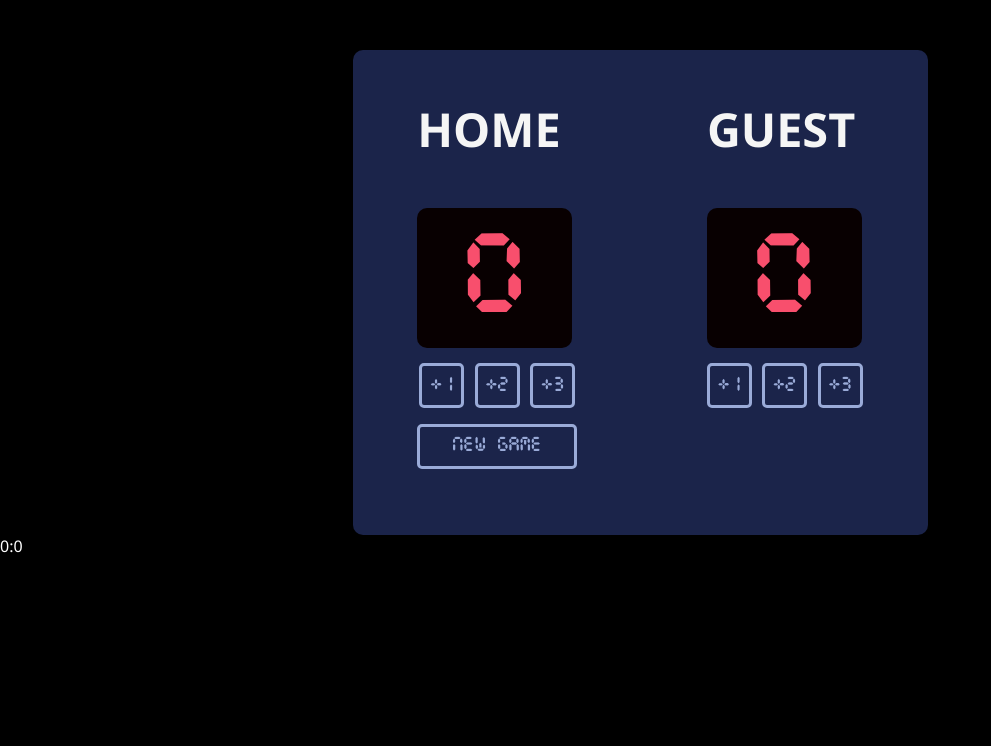
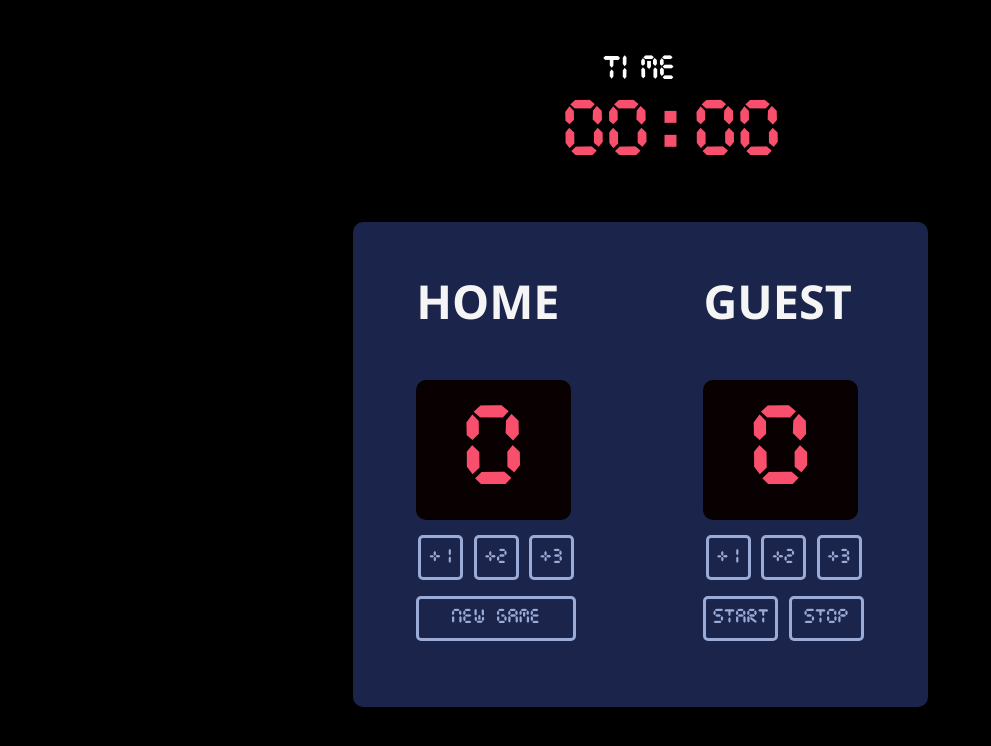
Before and after one commit to gruuvindotdev/scrimba-scoreboard, a plain HTML site: page index.html in a window 1280 px wide. Both pictures are taken after a click on the button "New Game". Shown: the whole page, without its empty margins (0-991 px from the left). Drawn offline with Linux system fonts and the light colour scheme.

Commit message:
add timer functionality and a new time display above the container

```diff
--- a/index.html
+++ b/index.html
@@ -7,6 +7,10 @@
     <title>Basketball Scoreboard</title>
 </head>
 <body>
+    <div id="timer">
+        <span id="time">TIME</span>
+        <span id="min">00</span>:<span id="sec">00</span>
+    </div>
     <div class="container">
         <div>
             <h3>HOME</h3>
@@ -26,9 +30,10 @@
                 <button onclick="addGuest2()">+2</button>
                 <button onclick="addGuest3()">+3</button>
             </div>
+            <button onclick="startTimer()" id="startBtn">Start</button>
+            <button onclick="stopTimer()" id="stopBtn">Stop</button>
         </div>
     </div>
-    <div class="timer"><span id="min">00</span>:<span id="sec">00</span></div>
     <script src="index.js"></script>
 </body>
 </html>
--- a/index.js
+++ b/index.js
@@ -60,45 +60,37 @@ function newGame() {
     ctnHome.textContent = scoreHome
     ctnGuest.textContent = scoreGuest
     updateLeader()
+    clearInterval(timerInterval);
+    minutes = 0;  // Reset minutes
+    seconds = 0;  // Reset seconds
+    updateTimerDisplay();
 }
 
-// TODO: Timing feature
+let timerInterval;
+let seconds = 0;
+let isTimerRunning = false;
 
-let timerMin = document.getElementById("min")
-let timerSec = document.getElementById("sec")
-
-let minutes = 0
-let seconds = 0
-
-timerMin.textContent = minutes
-timerSec.textContent = seconds
-
-function pause() {
-    clearInterval(cron)
+function startTimer() {
+    if (!isTimerRunning) {
+        isTimerRunning = true;
+        timerInterval = setInterval(() => {
+            seconds++;
+            updateTimerDisplay();
+        }, 1000);
+    }
 }
 
-function startTimer() {
-    pause()
-    cron = setInterval(() => { timer(); }, 10);
+function stopTimer() {
+    if (isTimerRunning) {
+        clearInterval(timerInterval);
+        isTimerRunning = false;
+    }
 }
 
-function timer() {
-    if ((millisecond += 10) == 1000) {
-        millisecond = 0;
-        second++;
-      }
-      if (second == 60) {
-        second = 0;
-        minute++;
-      }
-      if (minute == 60) {
-        minute = 0;
-        hour++;
-      }
-      timerMin.textContent  = returnData(minute);
-      timerSec.textContent = returnData(second);
+function updateTimerDisplay() {
+    const minutes = Math.floor(seconds / 60);
+    const remainingSeconds = seconds % 60;
+
+    document.getElementById("min").textContent = minutes.toString().padStart(2, "0");
+    document.getElementById("sec").textContent = remainingSeconds.toString().padStart(2, "0");
 }
-
-function returnData(input) {
-    return input > 10 ? input : `0${input}`
-  }
--- a/styles/index.css
+++ b/styles/index.css
@@ -54,6 +54,22 @@ button {
     width: 160px;
 }
 
-.timer {
-    color:white;
+#startBtn, #stopBtn {
+    width: 75px;
 }
+
+#timer {
+    text-align: center;
+    width: 155px;
+    padding-top: 20px;
+    margin: auto;
+    font-size: 70px;
+    font-family: "Scores";
+    color:#F84F6D;
+}
+
+#time {
+    font-size: 30px;
+    color: white;
+    margin: auto;
+}
```
Also changed, not shown: 1 other file.
